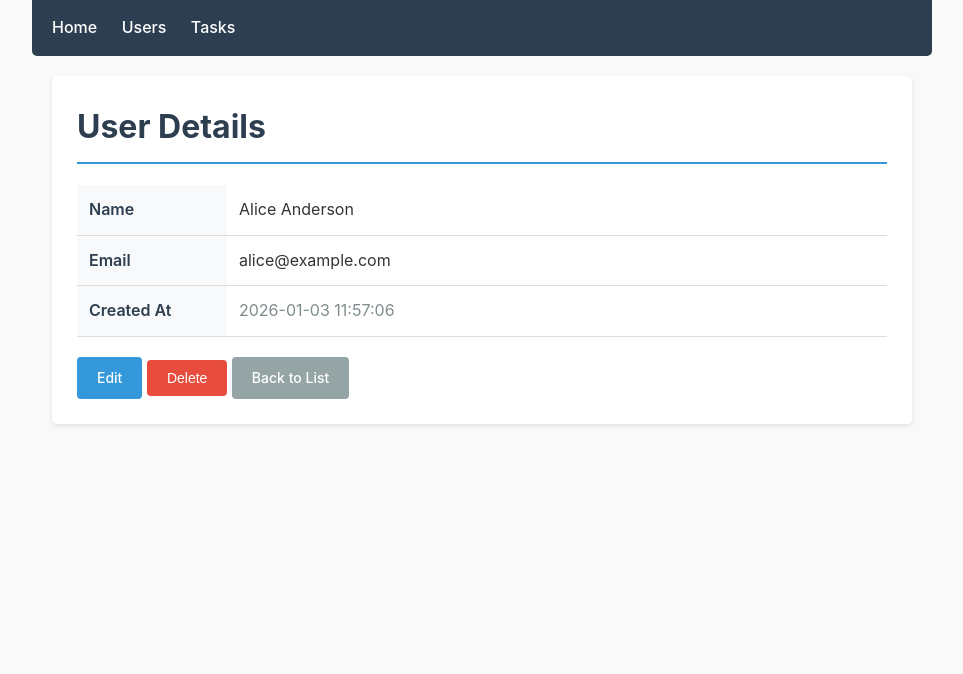
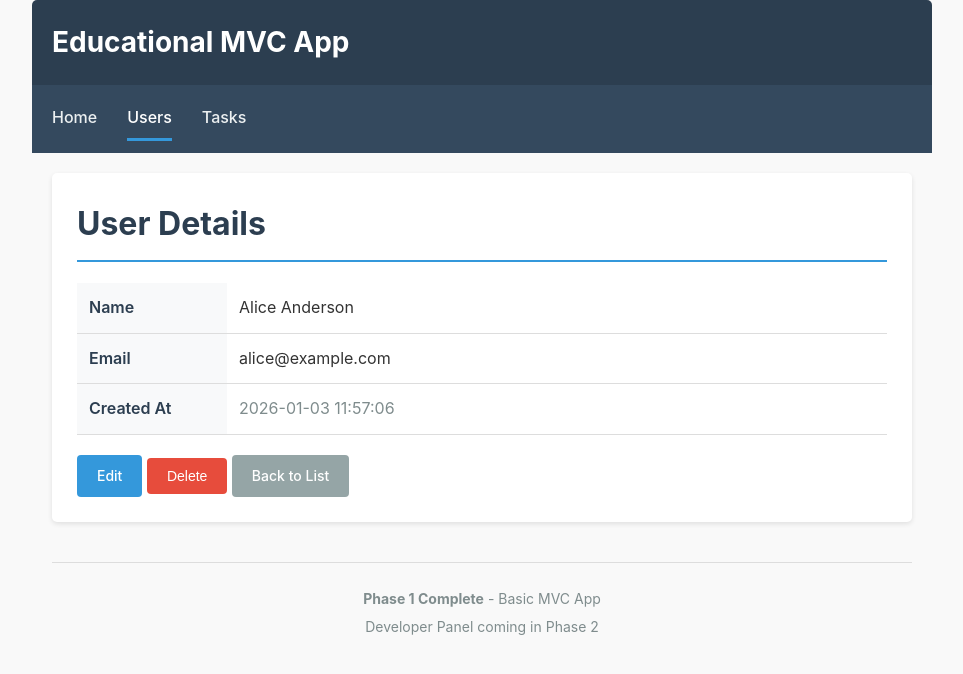
Before and after one commit to nm90/educational-mvc, a Flask app: page /users/1 in a window 1280 px wide. Shown: the top 674 px of the page, without its empty margins (158-1121 px from the left). Run offline with Flask 3, Linux system fonts and the light colour scheme; data comes from the database, SQL or seed files in the repository.

Commit message:
feat: improve base template with navigation and styling
- Add header with app title "Educational MVC App"
- Enhance navigation with active link highlighting using request.endpoint
- Add footer with Phase 1 complete message
- Add info flash message styling (blue)
- Improve nav styling with flexbox layout and smooth transitions

🤖 Generated with [Claude Code](https://claude.com/claude-code)

Co-Authored-By: Claude Haiku 4.5 <noreply@anthropic.com>

```diff
--- a/backend/templates/base.html
+++ b/backend/templates/base.html
@@ -38,23 +38,49 @@
             background-color: #f9f9f9;
         }
 
+        /* Header styling */
+        header {
+            background-color: #2c3e50;
+            color: white;
+            padding: 20px;
+            margin: -20px -20px 0 -20px;
+            border-radius: 5px 5px 0 0;
+        }
+
+        header h1 {
+            margin: 0;
+            color: white;
+            border: none;
+            padding: 0;
+            font-size: 28px;
+        }
+
         /* Navigation styling */
         nav {
-            background-color: #2c3e50;
-            padding: 15px 20px;
-            margin: -20px -20px 20px -20px;
-            border-radius: 0 0 5px 5px;
+            background-color: #34495e;
+            padding: 12px 20px;
+            margin: 0 -20px 20px -20px;
+            display: flex;
+            gap: 30px;
         }
 
         nav a {
-            color: white;
+            color: #ecf0f1;
             text-decoration: none;
-            margin-right: 20px;
             font-weight: 500;
+            padding: 8px 0;
+            border-bottom: 3px solid transparent;
+            transition: all 0.2s ease;
         }
 
         nav a:hover {
-            text-decoration: underline;
+            color: white;
+            border-bottom-color: #3498db;
+        }
+
+        nav a.active {
+            color: white;
+            border-bottom-color: #3498db;
         }
 
         /* Content area */
@@ -107,6 +133,12 @@
             background-color: #f8d7da;
             color: #721c24;
             border: 1px solid #f5c6cb;
+        }
+
+        .flash.info {
+            background-color: #d1ecf1;
+            color: #0c5460;
+            border: 1px solid #bee5eb;
         }
 
         /* Tables */
@@ -286,14 +318,37 @@
             border-color: #3498db;
             box-shadow: 0 0 0 2px rgba(52, 152, 219, 0.2);
         }
+
+        /* Footer styling */
+        footer {
+            margin-top: 40px;
+            padding-top: 20px;
+            border-top: 1px solid #ddd;
+            text-align: center;
+            color: #7f8c8d;
+            font-size: 14px;
+        }
+
+        footer p {
+            margin: 5px 0;
+        }
     </style>
 </head>
 <body>
+    <!-- Header - App title and branding -->
+    <header>
+        <h1>Educational MVC App</h1>
+    </header>
+
     <!-- Navigation - Links to main sections of the app -->
+    <!--
+        Using Flask's request.endpoint to detect current page and highlight active nav link.
+        This demonstrates conditional rendering in Jinja2 templates.
+    -->
     <nav>
-        <a href="/">Home</a>
-        <a href="{{ url_for('users.index') }}">Users</a>
-        <a href="{{ url_for('tasks.index') }}">Tasks</a>
+        <a href="/" {% if request.endpoint == 'index' %}class="active"{% endif %}>Home</a>
+        <a href="{{ url_for('users.index') }}" {% if request.endpoint and request.endpoint.startswith('users') %}class="active"{% endif %}>Users</a>
+        <a href="{{ url_for('tasks.index') }}" {% if request.endpoint and request.endpoint.startswith('tasks') %}class="active"{% endif %}>Tasks</a>
     </nav>
 
     <main>
@@ -320,5 +375,11 @@
         -->
         {% block content %}{% endblock %}
     </main>
+
+    <!-- Footer - App information and status -->
+    <footer>
+        <p><strong>Phase 1 Complete</strong> - Basic MVC App</p>
+        <p>Developer Panel coming in Phase 2</p>
+    </footer>
 </body>
 </html>
```
